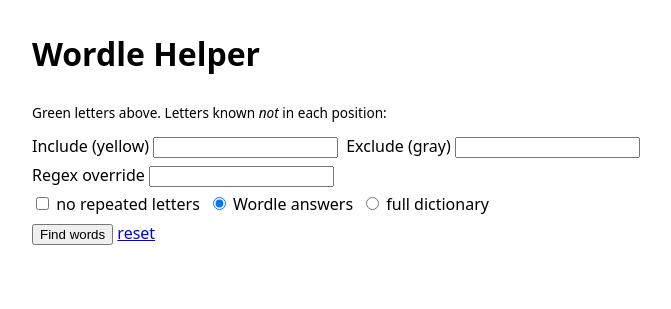
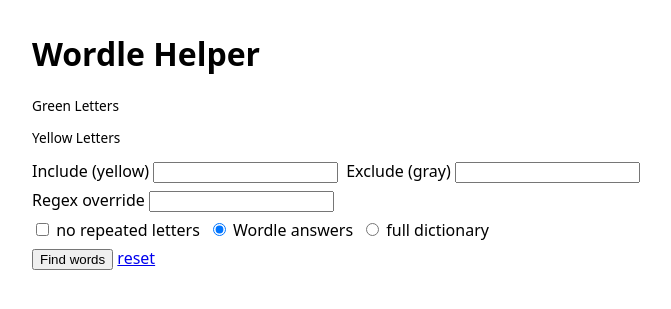
Before and after one commit to smatsmats/wordle_django, a Python web app: template solver/templates/solver/index.html in a window 1280 px wide. Shown: the top 309 px of the page, without its empty margins (240-911 px from the left). Run offline with Jinja, Linux system fonts and the light colour scheme; the template is opened without the code that fills it, so the values that code supplies are empty.

Commit message:
add clould run and fix some labels

```diff
--- a/solver/templates/solver/index.html
+++ b/solver/templates/solver/index.html
@@ -13,12 +13,13 @@ body{font-family:system-ui,sans-serif;max-width:46rem;margin:2rem auto;padding:0
 </style></head><body>
 <h1>Wordle Helper</h1>
 <form method="get">
+ <p style="margin:0;font-size:.85rem">Green Letters</p>
  <div class="row pos">
   {% for pos in positions %}
   <div><input class="p" name="p{{ pos.i }}" maxlength="1" value="{{ pos.p }}" aria-label="letter {{ pos.i }}" placeholder="_"></div>
   {% endfor %}
  </div>
- <p style="margin:0;font-size:.85rem">Green letters above. Letters known <em>not</em> in each position:</p>
+ <p style="margin:0;font-size:.85rem">Yellow Letters</p>
  <div class="row pos">
   {% for pos in positions %}
   <div><input class="n" name="not{{ pos.i }}" value="{{ pos.n }}" aria-label="not letter {{ pos.i }}"></div>
```
Also changed, not shown: README.md, 1 other file.
